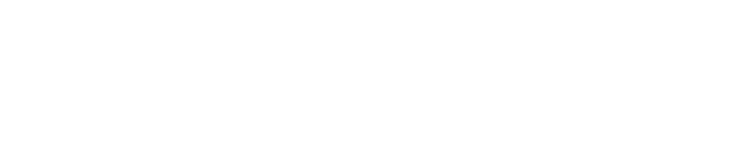
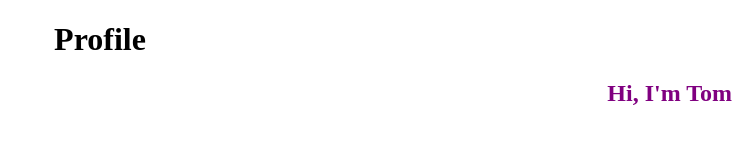
Before and after one commit to TrevorLesley/class-notes, a plain HTML site: page git-practice/index.html in a window 1280 px wide. Shown: the whole page, without its empty margins (540-1280 px from the left). Drawn offline with Linux system fonts and the light colour scheme.

Commit message:
Added Tom

```diff
--- a/git-practice/index.html
+++ b/git-practice/index.html
@@ -2,17 +2,24 @@
 <html lang="en">
 
 <head>
-    <meta charset="UTF-8">
-    <meta name="viewport" content="width=device-width, initial-scale=1.0">
-    <title>Fake Myspace</title>
-    <link rel='stylesheet' href='./styles/styles.css'>
+  <meta charset="UTF-8">
+  <meta name="viewport" content="width=device-width, initial-scale=1.0">
+  <link rel='stylesheet' href='./styles/styles.css'>
+
+
+
+
+
+
+  <title>Myspace</title>
 </head>
 
 <body>
-
-
-
-    <script src='./scripts/main.js'></script>
+  <main class=container>
+    <h1>Profile</h1>
+    <h2>Hi, I'm Tom</h2>
+  </main>
+  <script src='./scripts/main.js'></script>
 </body>
 
 </html>
--- a/git-practice/styles/styles.css
+++ b/git-practice/styles/styles.css
@@ -0,0 +1,16 @@
+* {
+  box-sizing: border-box;
+}
+
+img {
+  width: 100%
+}
+
+h1 {
+  text-align: center;
+}
+
+h2 {
+  text-align: right;
+  color: purple;
+}
```
